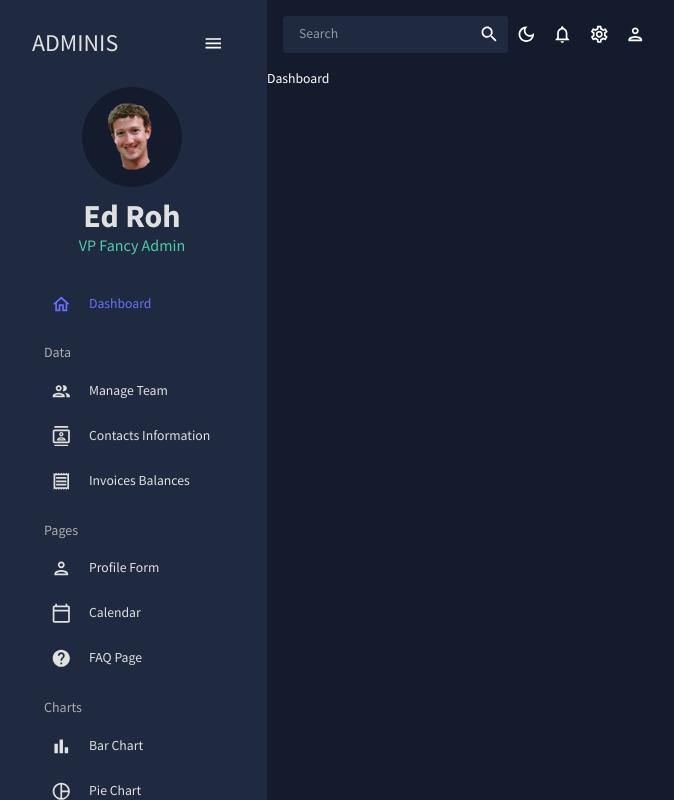
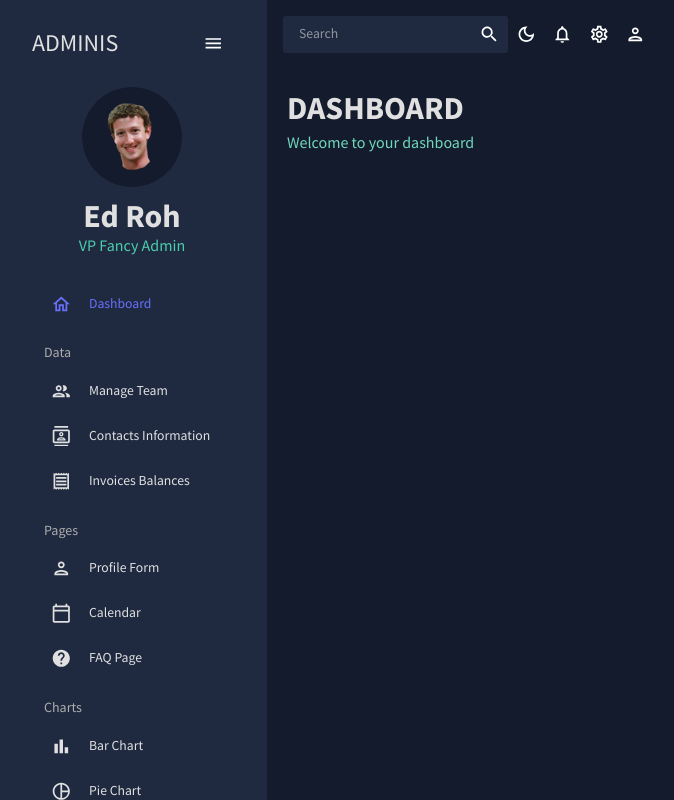
Before and after one commit to lukegronert/react-admin-dashboard, a React (Create React App) app: page / in a window 1280 px wide. Shown: the whole page, without its empty margins (3-677 px from the left). Built offline with nearby package versions, Linux system fonts and the light colour scheme.

Commit message:
Created Header with title and subtitle props and imported it into dashboard.

```diff
--- /dev/null
+++ b/src/components/Header.jsx
@@ -0,0 +1,24 @@
+import { Typography, Box, useTheme } from '@mui/material';
+import { tokens } from '../theme';
+
+const Header = ({title, subtitle}) => {
+  const theme = useTheme();
+  const colors = tokens(theme.palette.mode)
+  return (
+    <Box mb="30px">
+      <Typography
+        variant="h2"
+        color={colors.grey[100]}
+        fontWeight="bold"
+        sx={{ mb: "5px"}}>{title}</Typography>
+      <Typography
+        variant="h5"
+        color={colors.greenAccent[400]}
+        >
+          {subtitle}
+        </Typography>
+    </Box>
+  )
+}
+
+export default Header;
--- a/src/scenes/dashboard/index.js
+++ b/src/scenes/dashboard/index.js
@@ -1,7 +1,13 @@
+import { Box } from '@mui/material';
+import Header from '../../components/Header';
 
 const Dashboard = () => {
   return (
-    <div>Dashboard</div>
+    <Box m="20px">
+      <Box display="flex" justifyContent="space-between" alignItems="center">
+        <Header title="DASHBOARD" subtitle="Welcome to your dashboard" />
+      </Box>
+    </Box>
   )
 }
 
```
